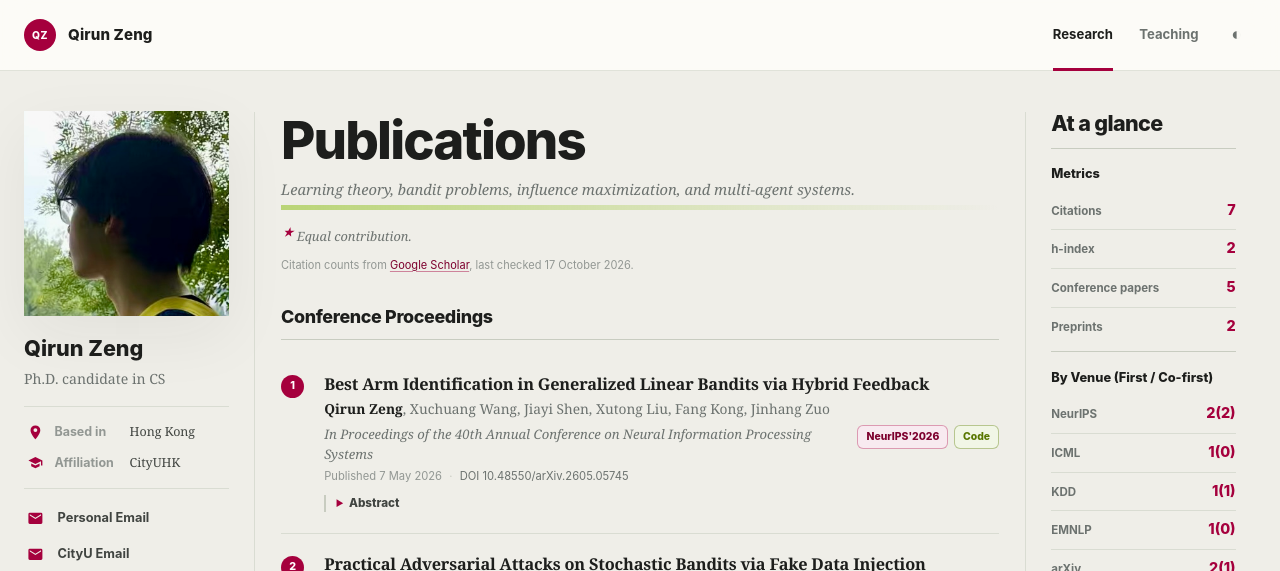
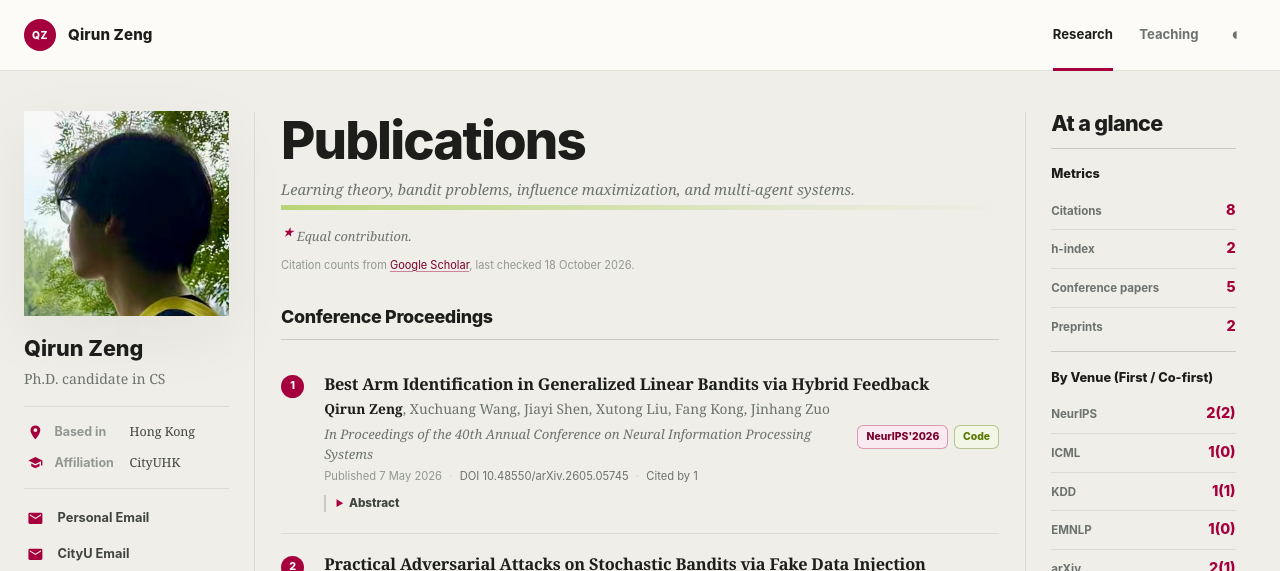
Before and after one commit to qirunzeng/qirunzeng.github.io, a Jekyll site: the page built from publications.html, in a window 1280 px wide and 900 px high. Shown: the top 571 px of the window. Built offline with Jekyll 4.4.1, drawn with Linux system fonts in a browser that asks for light colours.

Commit message:
Update Scholar metrics

```diff
--- a/_data/publication_citations.json
+++ b/_data/publication_citations.json
@@ -1,8 +1,8 @@
 {
   "source": "Google Scholar",
   "source_url": "https://scholar.google.com/citations?user=sITttdEAAAAJ&hl=en",
-  "last_checked_at": "2026-10-17",
-  "metrics_updated_at": "2026-10-13",
+  "last_checked_at": "2026-10-18",
+  "metrics_updated_at": "2026-10-18",
   "papers": {
     "werewolf": {
       "scholar_id": "sITttdEAAAAJ:zYLM7Y9cAGgC",
@@ -22,7 +22,7 @@
     "best-arm-hybrid-feedback": {
       "scholar_id": "sITttdEAAAAJ:2osOgNQ5qMEC",
       "title": "Best Arm Identification in Generalized Linear Bandits via Hybrid Feedback",
-      "citations": 0
+      "citations": 1
     },
     "adversarial-bandits-fake-data": {
       "scholar_id": "sITttdEAAAAJ:u-x6o8ySG0sC",
--- a/_data/scholar.yml
+++ b/_data/scholar.yml
@@ -1,8 +1,8 @@
 source_url: "https://scholar.google.com/citations?user=sITttdEAAAAJ&hl=en&oi=ao"
 expected_name: "Qirun Zeng"
 identity_publication: "Fusing Reward and Dueling Feedback in Stochastic Bandits"
-last_checked_at: "2026-10-17"
-metrics_updated_at: "2026-10-13"
-total_citations: 7
+last_checked_at: "2026-10-18"
+metrics_updated_at: "2026-10-18"
+total_citations: 8
 h_index: 2
 i10_index: 0
```
